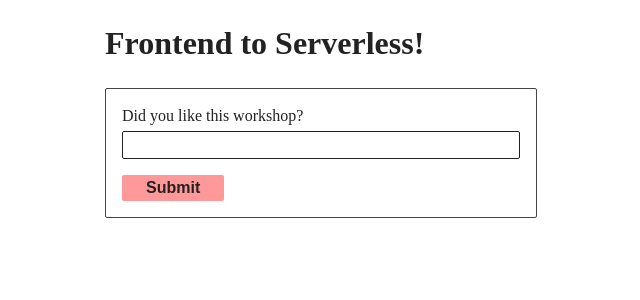
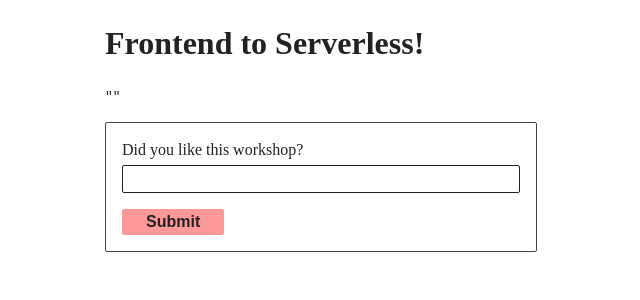
Before and after one commit to valentinvuk/websc-2022, a React (Vite) app: page / in a window 1280 px wide. Shown: the top 300 px of the page, without its empty margins (319-959 px from the left). Built offline with nearby package versions, Linux system fonts and the light colour scheme.

Commit message:
serverless function added count

```diff
--- a/src/components/form.tsx
+++ b/src/components/form.tsx
@@ -3,10 +3,28 @@ import styles from './form.module.css';
 
 export function Form() {
   const [count, setCount] = useState('');
+  const [response, setResponse] = useState('');
+
+  async function handleSubmit(event: React.SyntheticEvent<HTMLFormElement>) {
+    event.preventDefault();
+
+    if (!count) {
+      return;
+    }
+
+    const res = await fetch('http://localhost:53370/.netlify/functions/count', {
+      method: 'POST',
+      body: JSON.stringify({ count }),
+    }).then((res) => res.json());
+
+    setResponse(res);
+    setCount('');
+  }
 
   return (
     <>
-      <form className={styles.form}>
+      <pre>{JSON.stringify(response, null, 2)}</pre>
+      <form onSubmit={handleSubmit} className={styles.form}>
         <label htmlFor="name" className={styles.label}>
           Did you like this workshop?
         </label>
```
Also changed, not shown: 1 other file (tests, documents, lock files or other folders).
